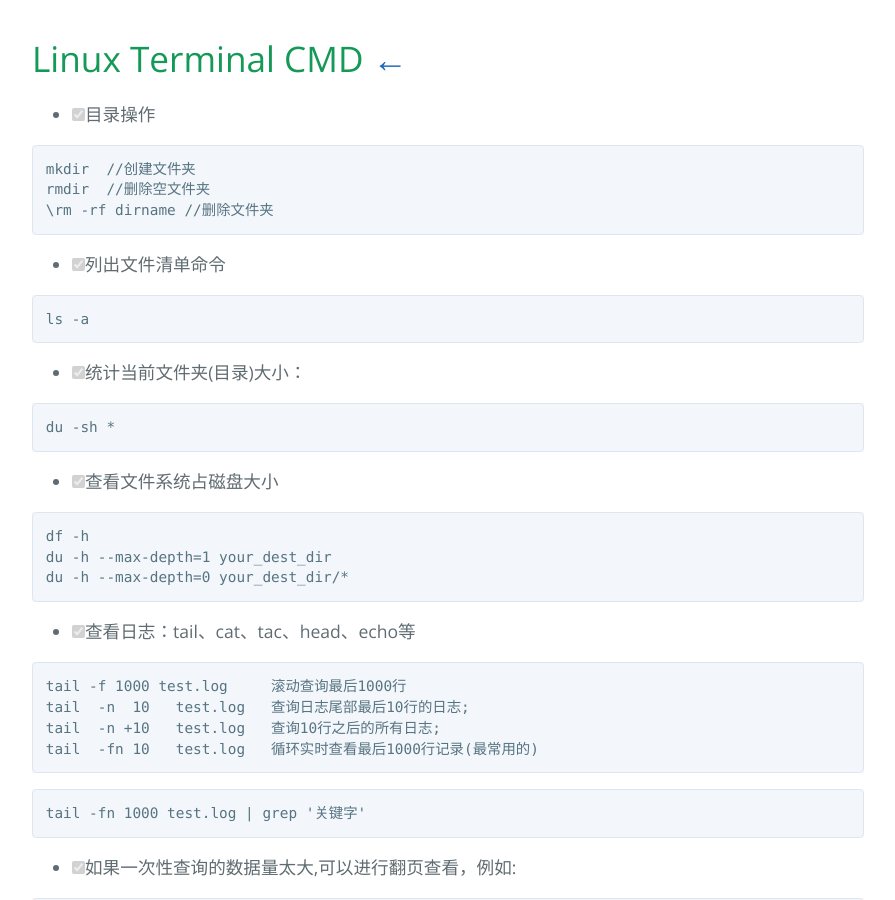
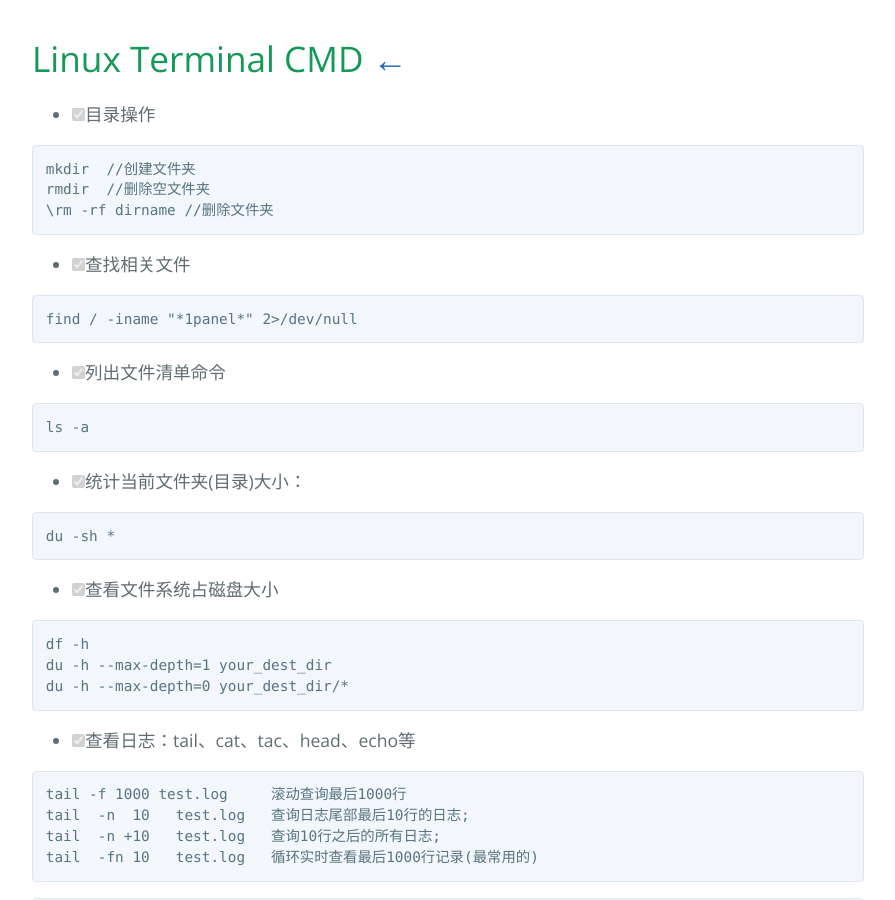
Before and after one commit to AmbroseRen/test, a Jekyll site: the page built from Data/Linux/linux.md, in a window 1280 px wide and 900 px high. Shown: the whole window, without its empty margins (192-1087 px from the left). Built offline with Jekyll 4.4.1, drawn with Linux system fonts in a browser that asks for light colours; nearby versions of some CDN libraries; our own code applies the rules of GitHub Pages for plain Markdown files; library files that are not in the unit come from our copies; the repository's description, which GitHub fills in, is left out.

Commit message:
Add file management commands to linux.md

````diff
--- a/Data/Linux/linux.md
+++ b/Data/Linux/linux.md
@@ -6,6 +6,11 @@
 mkdir  //创建文件夹
 rmdir  //删除空文件夹
 \rm -rf dirname //删除文件夹
+```
+- [X] 查找相关文件
+
+```
+find / -iname "*1panel*" 2>/dev/null
 ```
 
 - [X] 列出文件清单命令
````
